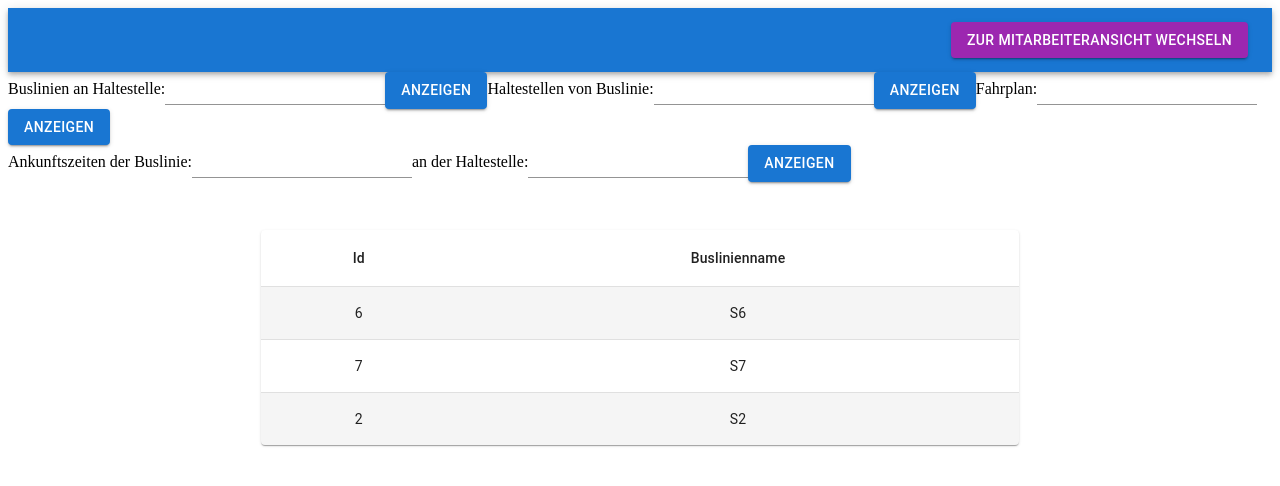
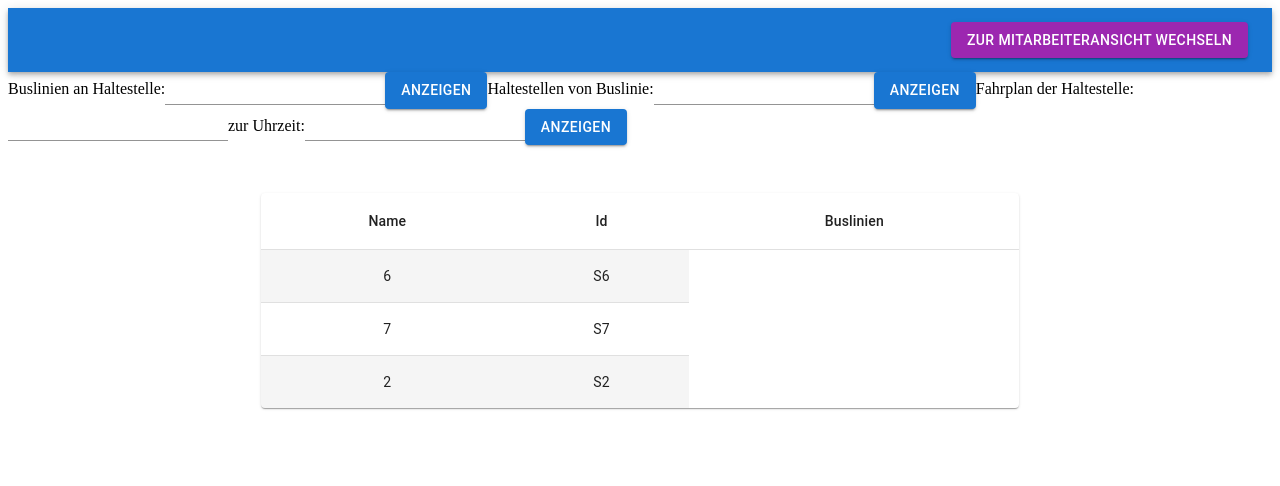
Before and after one commit to MarcHSW/workspacevscode, a React (Create React App) app in the folder bussupervisor/frontend/: page / in a window 1280 px wide. Shown: the top 486 px of the page. Built offline with nearby package versions, Linux system fonts and the light colour scheme.

Commit message:
Table anzeige einheitlich geändert

```diff
--- a/bussupervisor/frontend/src/pages/CustomerPage.js
+++ b/bussupervisor/frontend/src/pages/CustomerPage.js
@@ -8,52 +8,63 @@ import React, { useState, useRef, useEffect } from "react";
 export default () => {
   const navigate = useNavigate();
 
-    const buslinieWhoVisitHaltestelleRef = useRef();
-    const haltestellenWhoVisitBuslinieRef = useRef();
-    const halteStelletoBuslinieRef = useRef();
-    const buslinieToHaltestelleRef = useRef();
-    const FahrplanToShowRef = useRef();
+  const [buslinieWhoVisitHaltestelleRef, setbuslinieWhoVisitHaltestelleRef] =
+    useState();
+  const [haltestellenWhoVisitBuslinieRef, sethaltestellenWhoVisitBuslinieRef] =
+    useState();
+  const [halteStelletoBuslinieRef, sethalteStelletoBuslinieRef] = useState();
+  const [buslinieToHaltestelleRef, setbuslinieToHaltestelleRef] = useState();
+  const [FahrplanToShowHaltestelleRef, setFahrplanToShowHaltestelleRef] = useState();
+  const [FahrplanToShowTimeRef, setFahrplanToShowTimeRef] = useState();
+
+  let columns = ["Name", "Id", "Buslinien"];
+  let rows = [
+    { id: "6", name: "S6" },
+    { id: "7", name: "S7" },
+    { id: "2", name: "S2" },
+  ];
 
 
-    const handleBuslinieWhoVisitsHaltestelle = () =>{
-        const columns = ["Name", "Id", "Buslinien"];
+  const handleBuslinieWhoVisitsHaltestelle = () => {
     axios
-            .get("http://localhost:8080/bussupervisor/getBuslinieWhoVisitsHaltestelle/" + buslinieWhoVisitHaltestelleRef)
+      .get(
+        "http://localhost:8080/bussupervisor/getBuslinieWhoVisitsHaltestelle/" +
+          buslinieWhoVisitHaltestelleRef
+      )
       .then((res) => {
-              return (
-              <div>
-                <BasicTable columns={columns} rows={res.data}/>
-              </div>
+        console.log(res)
+        columns = ["Name", "Id", "Buslinien"];
+        rows = res.data
+      });
+  };
+
+  const handleHaltestellenWhoVisitBuslinie = () => {
+    axios
+      .get(
+        "http://localhost:8080/bussupervisor/getHaltestellenFromBuslinie/" +
+          haltestellenWhoVisitBuslinieRef
       )
+      .then((res) => {
+        console.log(res)
+        columns = ["Name", "Id", "Haltestelle"];
+        rows = res.data
       });
-    }
-
-    const handleHaltestellenWhoVisitBuslinie = () =>{
-      const columns = ["Name", "Id", "Buslinien"];
-        axios
-          .get("http://localhost:8080/bussupervisor/getBuslinieWhoVisitsHaltestelle/" + haltestellenWhoVisitBuslinieRef)
-          .then((res) => {
-            return (
-            <div>
-              <BasicTable columns={columns} rows={res.data}/>
-            </div>
-          )
-        });
-  }
+  };
 
 
-  const handleArrivaltimeToHaltestelleFromBuslinie = () =>{
+  const handleShowFahrplan = () => {
+    axios
+      .get(
+        "http://localhost:8080/bussupervisor/getFahrplanFuerHaltestelle/}" +
+          FahrplanToShowHaltestelleRef + "/" + FahrplanToShowTimeRef
+      )
+      .then((res) => {
+        console.log(res)
+       columns = ["Name", "Abfahrtszeit", "Haltestelle"];
+       rows = res.data
+      })
+  };
 
-  }
-
-  const handleShowFahrplan = () => {
-
-  }
-
-
-
-    const columns = ["Id", "Buslinienname"];
-    const rows = [{ id: "6", name: "S6" }, { id: "7", name: "S7" }, { id: "2", name: "S2" }];
 
   return (
     <>
@@ -61,31 +72,57 @@ export default () => {
         <AppBar position="static">
           <Toolbar>
             <div style={{ flexGrow: 1 }} />
-                        <Button variant="contained" color="secondary" onClick={() => {
+            <Button
+              variant="contained"
+              color="secondary"
+              onClick={() => {
                 navigate("/employee");
-                        }}>Zur Mitarbeiteransicht wechseln</Button>
+              }}
+            >
+              Zur Mitarbeiteransicht wechseln
+            </Button>
           </Toolbar>
         </AppBar>
       </Box>
       <div>
         Buslinien an Haltestelle:
-          <Input  ref={buslinieWhoVisitHaltestelleRef} type="text" />
-          <Button variant="contained" onClick={handleBuslinieWhoVisitsHaltestelle}>anzeigen</Button>
+        <Input
+          onChange={(e) => setbuslinieWhoVisitHaltestelleRef(e.target.value)}
+          type="text"
+        />
+        <Button
+          variant="contained"
+          onClick={handleBuslinieWhoVisitsHaltestelle}
+        >
+          anzeigen
+        </Button>
         Haltestellen von Buslinie:
-          <Input ref={haltestellenWhoVisitBuslinieRef} type="text" />
-          <Button variant="contained" onClick={handleHaltestellenWhoVisitBuslinie}>anzeigen</Button>
-          Fahrplan:
-          <Input ref={FahrplanToShowRef} type="text" />
-          <Button variant="contained" onClick={handleShowFahrplan}>anzeigen</Button>
-          <div>
-          Ankunftszeiten der Buslinie:
-          <Input ref={buslinieToHaltestelleRef} type="text" />
-          an der Haltestelle:
-          <Input ref={halteStelletoBuslinieRef} type="text" />
-          <Button variant="contained" onClick={handleArrivaltimeToHaltestelleFromBuslinie}>anzeigen</Button>
+        <Input
+          onChange={(e) => sethaltestellenWhoVisitBuslinieRef(e.target.value)}
+          type="text"
+        />
+        <Button
+          variant="contained"
+          onClick={handleHaltestellenWhoVisitBuslinie}
+        >
+          anzeigen
+        </Button>
+        Fahrplan der Haltestelle:
+        <Input
+          onChange={(e) => setFahrplanToShowHaltestelleRef(e.target.value)}
+          type="text"
+        />
+        zur Uhrzeit:
+         <Input
+          onChange={(e) => setFahrplanToShowTimeRef(e.target.value)}
+          type="text"
+        />
+
+        <Button variant="contained" onClick={handleShowFahrplan}>
+          anzeigen
+        </Button>
+        <BasicTable columns={columns} rows={rows} />
       </div>
-        </div>
-            <BasicTable columns={columns} rows={rows} />
     </>
-    )
-}
+  );
+};
--- a/bussupervisor/frontend/src/pages/EmployeePage.js
+++ b/bussupervisor/frontend/src/pages/EmployeePage.js
@@ -52,74 +52,77 @@ export default () => {
     setaddHaltestelleNextHaltestelleRef,
   ] = useState();
 
+
   //Buslinien hinzufügen
   function handleAddBuslinie() {
-    let headers = new Headers();
-
-    headers.append('Content-Type', 'application/json');
-    headers.append('Accept', 'application/json');
-
-    headers.append('Access-Control-Allow-Origin', '*');
-    headers.append('Access-Control-Allow-Credentials', 'true');
-
-    headers.append('GET', 'POST', 'OPTIONS');
-
-    fetch(
-      "http://localhost:8080/bussupervisor/addBuslinie/" + buslinienNameRef,
-      {
-        method: "POST",
-        headers: { headers },
+    axios({
+      method: 'post',
+      url: 'http://localhost:8080/bussupervisor/addBuslinie',
+      data: {
+        "name": buslinienNameRef
       }
-    );
-    // console.log(buslinienNameRef);
-
-    // axios.post(
-    //   "http://localhost:8080/bussupervisor/addBuslinie/" + buslinienNameRef
-    // );
+    })
   }
 
   //Haltestellen hinzufügen
   function handleAddHaltestelle() {
-    const name = haltestellenNameRef;
-    axios.post(
-      "http://localhost:8080/bussupervisor/post/addBuslinie/" +
-        haltestellenNameRef
-    );
-    setHaltestellen((prevHaltestellen) => {
-      return [...prevHaltestellen, { name: name, haltestellen: [] }];
-    });
-    haltestellenNameRef.current.value = null;
+    axios({
+      method: 'post',
+      url: 'http://localhost:8080/bussupervisor/addHaltestelle',
+      data: {
+        "name": haltestellenNameRef
+      }
+    })
   }
 
+//ToDo:
   const handleAddHaltestelleToBuslinie = () => {
-    axios.post(
-      "http://localhost:8080/bussupervisor/addHaltestelle" +
-        haltestelleZuBuslinieHaltestelleRef
-    );
+
+    axios({
+      method: 'put',
+      url: 'http://localhost:8080/bussupervisor/addHaltestelleZuBuslinie/'+ haltestelleZuBuslinieHaltestelleRef + "?updatedName=" + haltestelleZuBuslinieBuslinieRef,
+    })
   };
 
-  const handleRenameHaltestelle = () => {
-    let oldHaltestelle = haltestellen.pop(
-      haltestellen.find(
-        (element) => element.name === oldNameRefHaltestelle.current.value
-      )
-    );
-    oldHaltestelle.name = newNameRefHaltestelle.current.value;
-    haltestellen.push(oldHaltestelle.current.value);
+
+  const handleChangeHaltestelleName = () => {
+
+    axios({
+      method: 'post',
+      url: 'http://localhost:8080/bussupervisor/addHaltestelleZuBuslinie',
+      data: {
+        "name": haltestelleZuBuslinieHaltestelleRef,
+        "buslinieId": 0,
+        "ankunftsZeit": "2022-03-31T17:51:18.992Z",
+        "busfahrtId": 0,
+        "abfahrtsZeit": "2022-03-31T17:51:18.992Z"
+      }
+    })
   };
 
-  const handleRenameBuslinie = () => {
-    axios.post(
-      "http://localhost:8080/bussupervisor/addHaltestelle/changeBuslinieName/" +
-        oldNameRefBuslinie,
-      newNameRefBuslinie
-    );
-    buslinien
-      .find((element) => element.name === oldNameRefBuslinie)
-      .name.replace(oldNameRefBuslinie, newNameRefBuslinie);
+
+  const handleChangeBuslinieName = () => {
+    axios({
+      method: 'put',
+      url: 'http://localhost:8080/bussupervisor/changeBuslinieName/'+ oldNameRefBuslinie + "?updatedName=" + newNameRefBuslinie,
+    })
   };
 
-  const handleBuslinieIntoFahrplan = () => {};
+
+  const handleAddBuslinieIntoFahrplan = () => {
+    axios({
+    method: 'post',
+    url: 'http://localhost:8080/bussupervisor/addFahrplan',
+    data: {
+      "name": haltestelleZuBuslinieHaltestelleRef,
+      "buslinieId": 0,
+      "ankunftsZeit": "2022-03-31T17:51:18.992Z",
+      "busfahrtId": 0,
+      "abfahrtsZeit": "2022-03-31T17:51:18.992Z"
+    }
+  })
+  };
+
 
   const handleDeleteFahrplan = () => {
     axios.delete(
@@ -127,13 +130,13 @@ export default () => {
     );
   };
 
+
   const handleDeleteBuslinie = () => {
-
-
      axios.delete(
        "http://localhost:8080/bussupervisor/deleteBuslinie/" + buslinieDeleteRef
      );
   };
+
 
   const handleDeleteHaltestelle = () => {
     axios.delete(
@@ -142,7 +145,10 @@ export default () => {
     );
   };
 
-  const handleaddHaltestelleTo = () => {};
+
+  const handleaddHaltestelleTo = () => {
+
+  };
 
   const columns = ["Id", "Buslinienname"];
   const rows = [
@@ -212,7 +218,7 @@ export default () => {
             onChange={(e) => setnewNameRefHaltestelle(e.target.value)}
             type="text"
           />
-          <Button variant="contained" onClick={handleRenameHaltestelle}>
+          <Button variant="contained" onClick={handleChangeHaltestelleName}>
             Haltestelle umbenennen
           </Button>
         </div>
@@ -225,7 +231,7 @@ export default () => {
           onChange={(e) => setnewNameRefBuslinie(e.target.value)}
           type="text"
         />
-        <Button variant="contained" onClick={handleRenameBuslinie}>
+        <Button variant="contained" onClick={handleChangeBuslinieName}>
           Buslinie umbenennen
         </Button>
         <div>
@@ -246,7 +252,7 @@ export default () => {
             }
             type="text"
           />
-          <Button variant="contained" onClick={handleBuslinieIntoFahrplan}>
+          <Button variant="contained" onClick={handleAddBuslinieIntoFahrplan}>
             Buslinie zu Fahrplan hinzufügen
           </Button>
         </div>
```
Lines whose indentation alone changed are shown as unchanged.
